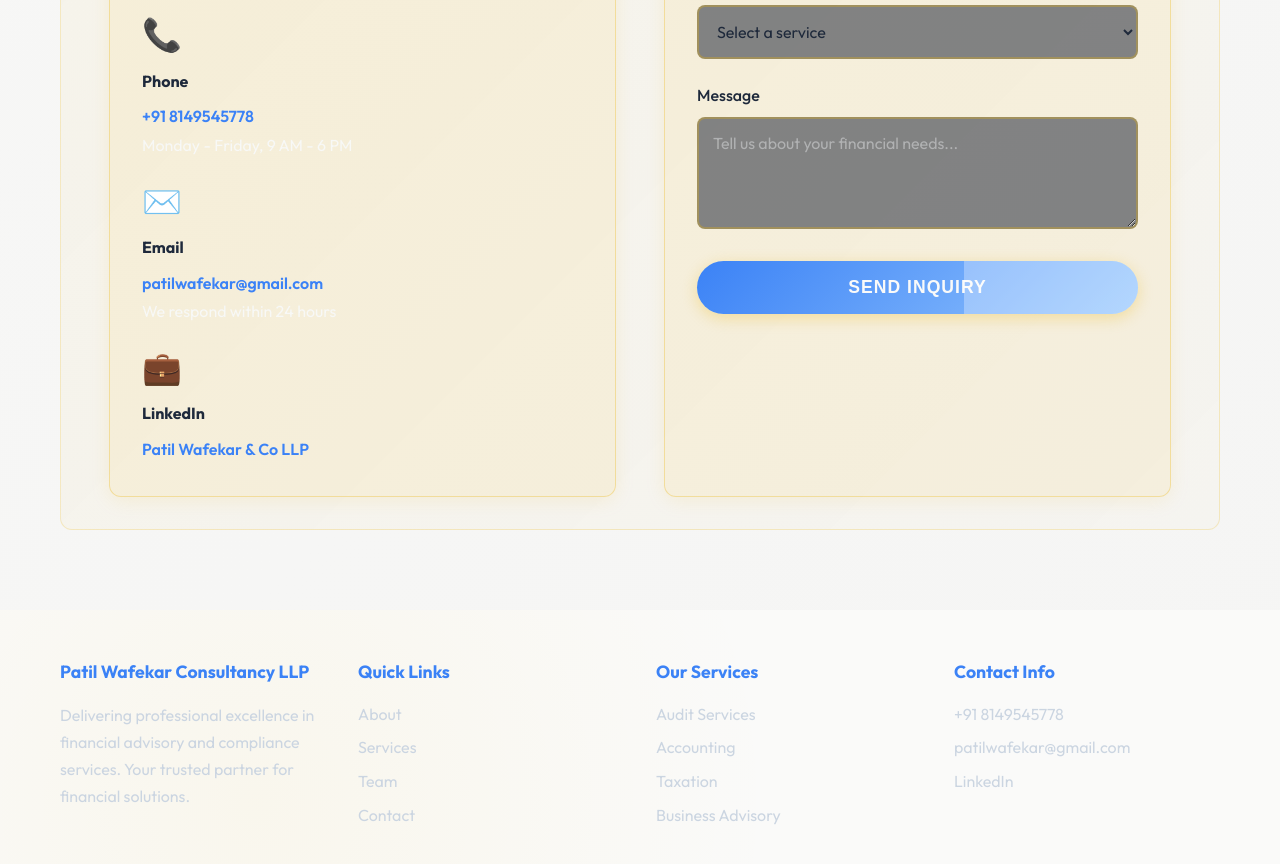
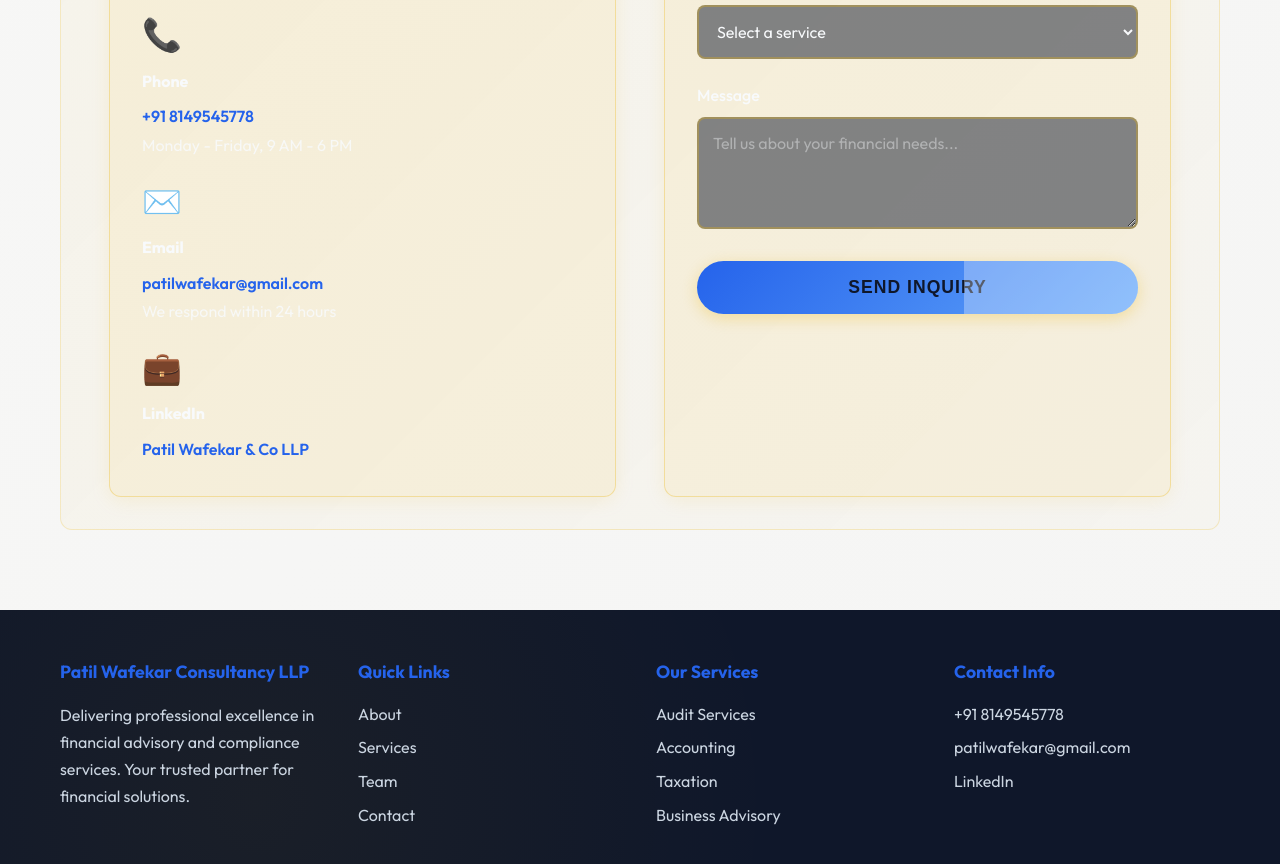
Before and after one commit to nikhil-647/pwc, a plain HTML site: page index-light.html in a window 1280 px wide. Shown: the part 4917-5781 px from the top of the page. Drawn offline with Linux system fonts and the light colour scheme.

Commit message:
light fix

```diff
--- a/theme-light.css
+++ b/theme-light.css
@@ -2,17 +2,17 @@
 /* Fresh and clean light color palette with soft pastels */
 
 :root {
-    /* Primary Colors - Soft milky white and grey tones */
-    --primary-dark: #FAFAF9;
-    --primary-light: #1E293B;
-    --accent-primary: #3B82F6;
-    --accent-secondary: #93C5FD;
+    /* Primary Colors - Proper light theme colors */
+    --primary-dark: #0F172A;
+    --primary-light: #F8FAFC;
+    --accent-primary: #2563EB;
+    --accent-secondary: #60A5FA;
 
-    /* Text Colors - Dark text on light background */
-    --text-primary: #1E293B;
-    --text-secondary: #475569;
-    --text-light: #64748B;
-    --text-on-dark: #1E293B;
+    /* Text Colors - High contrast dark text on light background */
+    --text-primary: #0F172A;
+    --text-secondary: #334155;
+    --text-light: #475569;
+    --text-on-dark: #FFFFFF;
 
     /* Background Colors - Milky and grey whites */
     --bg-primary: #FAFAF9;
```
